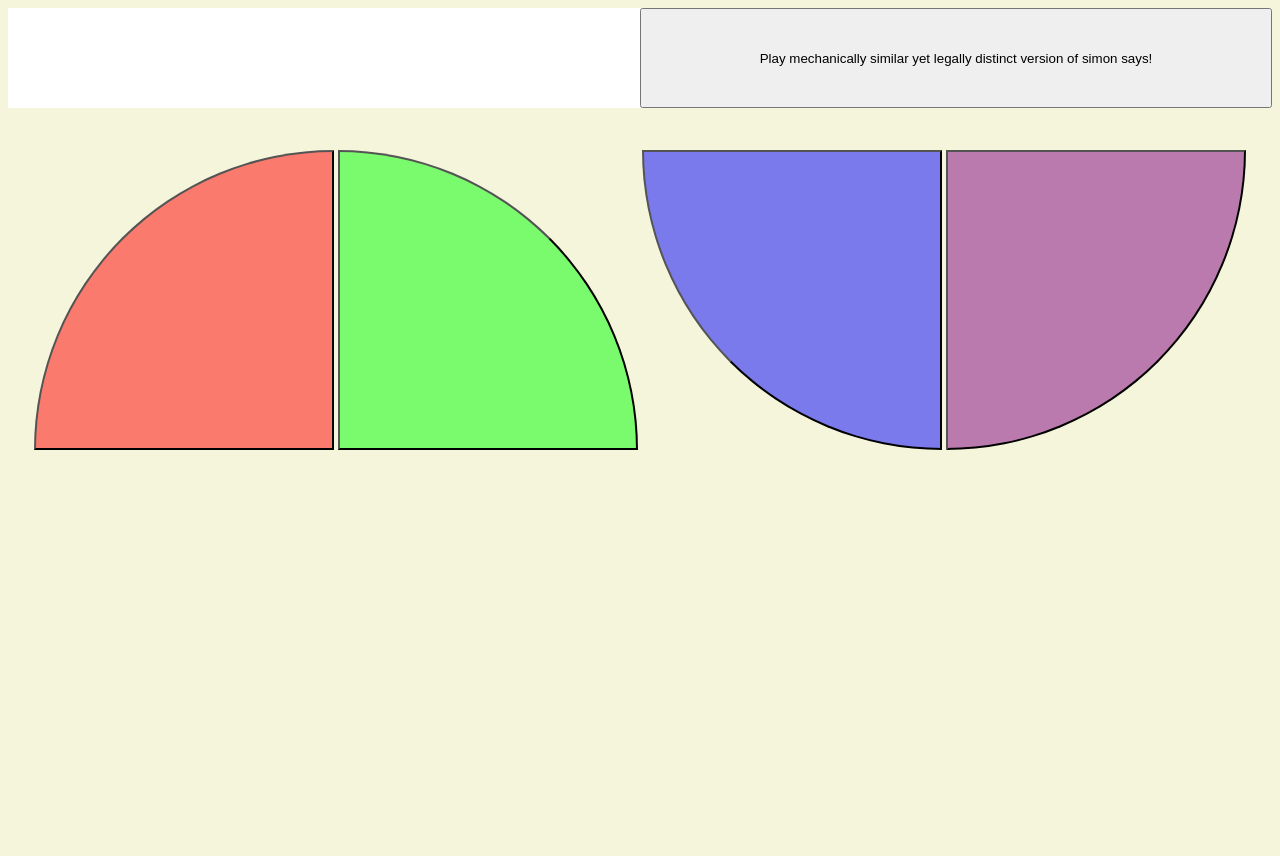
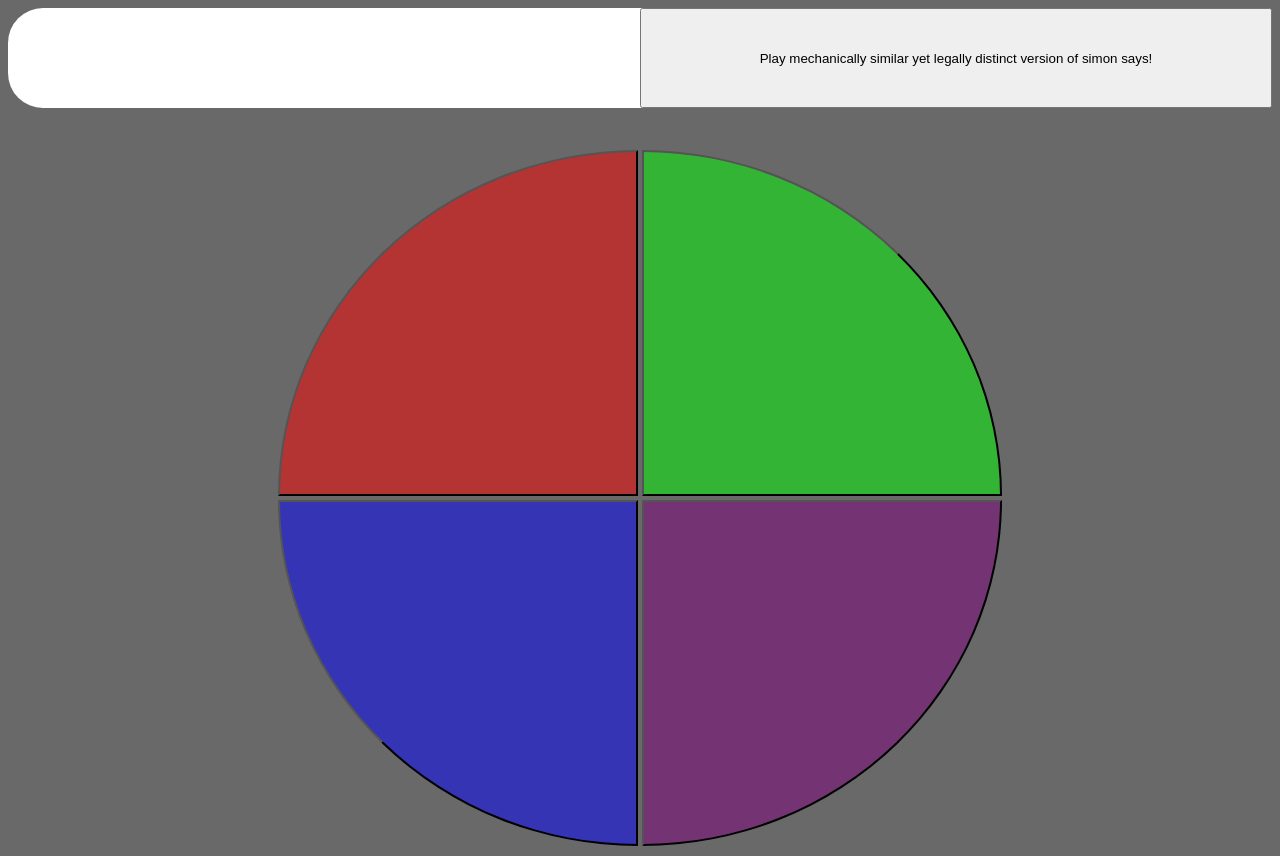
Before and after one commit to nathanielsiddall/simpleSimon, a plain HTML site: page index.html in a window 1280 px wide. Before the commit the page ends 800 px from the top, so only its background shows below. Drawn offline with nearby package versions, Linux system fonts and the light colour scheme.

Commit message:
minor ghousekeeping

```diff
--- a/index.html
+++ b/index.html
@@ -5,14 +5,15 @@
     <title>Title</title>
     <style>
         body {
-            background-color: beige;
+            background-color: #696969;
         }
 
         .btn {
-            height: 300px;
-            width: 300px;
+            /*height: 100%;*/
+            /*width: 100%;*/
             outline:none;
             margin: 2px;
+            flex-basis: 40%;
         }
         #wrapper {
             display: flex;
@@ -22,15 +23,14 @@
         }
 
         #banner {
-
             background-color: white;
-
             width: 500px;
             height: 100px;
-            flex: 1 1 100%;
+            flex-basis:100%;
             align-content: flex-start;
             margin-bottom: 40px;
             display: flex;
+            border-radius: 35px;
 
         }
         #par {
@@ -41,6 +41,14 @@
         }
         #btn0 {
             width: 50%;
+        }
+        #btn-box {
+            display: flex;
+            height: 700px;
+            width: 900px;
+            flex-wrap: wrap;
+            justify-content: center;
+
         }
 
 
@@ -76,13 +84,13 @@
         <button id="btn0">Play mechanically similar yet legally distinct version of simon says!</button>
     </div>
 
-
-    <button class="btn" id="btn1"></button>
-    <button class="btn" id="btn2"></button>
-    <button class="btn" id="btn3"></button>
-    <button class="btn" id="btn4"></button>
+    <div id="btn-box">
+        <button class="btn" id="btn1"></button>
+        <button class="btn" id="btn2"></button>
+        <button class="btn" id="btn3"></button>
+        <button class="btn" id="btn4"></button>
+    </div>
 </div>
-
 
 
 <!--end of body-->
--- a/js/simpleSimon.js
+++ b/js/simpleSimon.js
@@ -15,7 +15,7 @@ var showColor = false;
 
 function win() {
     winCnt++;
-    $("#par").empty()
+    $("#par").empty();
     $("#par").append("You win. Number of wins: "+ winCnt);
     console.log("win");
 
@@ -60,7 +60,7 @@ function loss() {
 
     var io = true;
     var j = 0;
-
+    $("#par").empty();
     $("#par").append("How you can you not even follow basic directions?");
     var simonLoop  = setInterval(function() {
 
@@ -133,23 +133,23 @@ function colorChange(x) {
 
     switch (x) {
         case 1:
-            act = "black"/*"rgba(255,0,0)"*/;
+            act = "rgba(255,0,0)";
             btn = "#btn1";
             break;
         case 2:
-            act = "black"/*"rgba(0,255,0)"*/;
+            act = "rgba(0,255,0)";
             btn = "#btn2";
             break;
         case 3:
-            act = "black"/*"rgba(0,0,255)"*/;
+            act = "rgba(0,0,255)";
             btn = "#btn3";
             break;
         case 4:
-            act = "black"/*"rgba(128,0,128)"*/;
+            act = "rgba(128,0,128)";
             btn = "#btn4";
             break;
         case 5:
-            act = "red"/*"rgba(128,0,128)"*/;
+            act = "rgba(128,0,128)";
             btn = "body";
             break;
     }
```
